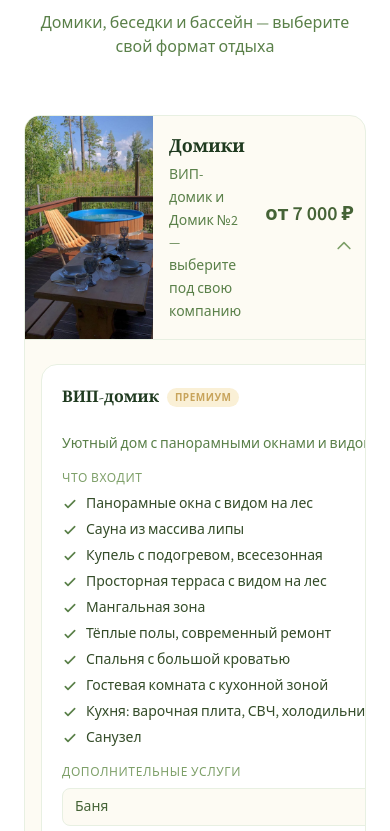
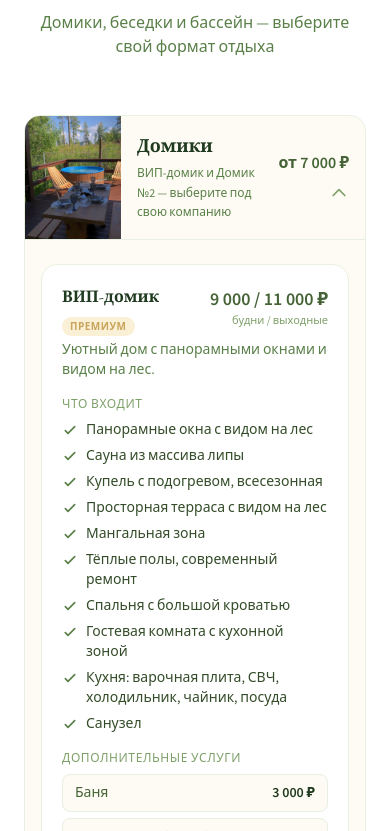
Before and after one commit to grigoryarbuzov/kedr-landing, a React (Vite) app: page / in a window 390 px wide. Shown: the part 2673-3504 px from the top of the page. Built offline with nearby package versions, Linux system fonts and the light colour scheme.

Commit message:
Мобильная вёрстка размещения, убран прайс-лист, перераспределены фото домика №2 и малой беседки

```diff
--- a/src/App.jsx
+++ b/src/App.jsx
@@ -57,7 +57,6 @@ function Header({ phone, scrolled }) {
     ["#features", "О нас"],
     ["#accommodation", "Размещение"],
     ["#gallery", "Галерея"],
-    ["#prices", "Цены"],
     ["#conditions", "Условия"],
     ["#reviews", "Отзывы"],
     ["#contacts", "Контакты"],
@@ -392,6 +391,8 @@ const CABIN2 = {
     "Бесплатный доступ к большому бассейну",
   ],
   photos: [
+    "/objects/cabin2-terrace.jpg",
+    "/objects/cabin2-terrace2.jpg",
     "/objects/cabin2-kitchen.jpg",
     "/objects/cabin2-living.jpg",
     "/objects/cabin2-bed.jpg",
@@ -442,8 +443,9 @@ const SMALL_GAZEBO = {
     "Мангальная зона рядом",
   ],
   photos: [
-    "/objects/cabin2-terrace.jpg",
-    "/objects/cabin2-terrace2.jpg",
+    "/objects/cabin2-kitchen.jpg",
+    "/objects/cabin2-fridge.jpg",
+    "/objects/cabin2-living.jpg",
   ],
   rates: [
     { label: "Пт, сб, вс, 1-5 час", value: "1 200 ₽ / час" },
@@ -480,9 +482,9 @@ const GROUPS = [
 
 function SubObject({ o, onPhoto }) {
   return (
-    <div className="bg-white rounded-2xl border border-frost-100 p-5">
+    <div className="bg-white rounded-2xl border border-frost-100 p-5 min-w-0">
       <div className="flex items-start justify-between gap-3 mb-1">
-        <div className="flex items-center gap-2 flex-wrap">
+        <div className="flex items-center gap-2 flex-wrap min-w-0">
           <h4 className="text-base sm:text-lg font-display font-semibold text-frost-800">{o.name}</h4>
           {o.tag && <span className="text-[10px] uppercase tracking-wider font-semibold px-2 py-0.5 rounded-full bg-amber-100 text-amber-500">{o.tag}</span>}
         </div>
@@ -583,19 +585,19 @@ function Accommodation() {
                   className="w-full text-left flex items-stretch gap-0 focus:outline-none"
                   aria-expanded={isOpen}
                 >
-                  <div className="relative w-32 sm:w-48 shrink-0 overflow-hidden">
+                  <div className="relative w-24 sm:w-48 shrink-0 overflow-hidden">
                     <img src={g.cover} alt={g.name} className="absolute inset-0 w-full h-full object-cover" loading="lazy" />
                   </div>
-                  <div className="flex-1 flex items-center justify-between gap-4 p-4 sm:p-6">
-                    <div>
-                      <div className="flex items-center gap-2 mb-1">
+                  <div className="flex-1 min-w-0 flex items-center justify-between gap-3 p-4 sm:p-6">
+                    <div className="min-w-0">
+                      <div className="flex items-center gap-2 mb-1 flex-wrap">
                         <h3 className="text-lg sm:text-xl font-display font-semibold text-frost-800">{g.name}</h3>
                         {g.tag && <span className="text-[10px] uppercase tracking-wider font-semibold px-2 py-0.5 rounded-full bg-amber-100 text-amber-500">{g.tag}</span>}
                       </div>
-                      <p className="text-frost-500 text-sm leading-relaxed pr-2">{g.short}</p>
+                      <p className="text-frost-500 text-xs sm:text-sm leading-relaxed">{g.short}</p>
                     </div>
                     <div className="text-right shrink-0 flex flex-col items-end">
-                      <div className="text-xl sm:text-2xl font-bold text-frost-600 whitespace-nowrap">{g.priceHint}</div>
+                      <div className="text-base sm:text-2xl font-bold text-frost-600 whitespace-nowrap">{g.priceHint}</div>
                       <svg className={`w-5 h-5 text-frost-400 mt-2 transition-transform duration-300 ${isOpen ? "rotate-180" : ""}`} fill="none" stroke="currentColor" viewBox="0 0 24 24">
                         <path strokeLinecap="round" strokeLinejoin="round" strokeWidth={2} d="M19 9l-7 7-7-7" />
                       </svg>
@@ -855,7 +857,6 @@ export default function KedrLanding() {
       <Features />
       <Accommodation />
       <Gallery />
-      <PriceList items={prices} />
       <Conditions />
       <div id="reviews">
         <Feedbacks />
```
